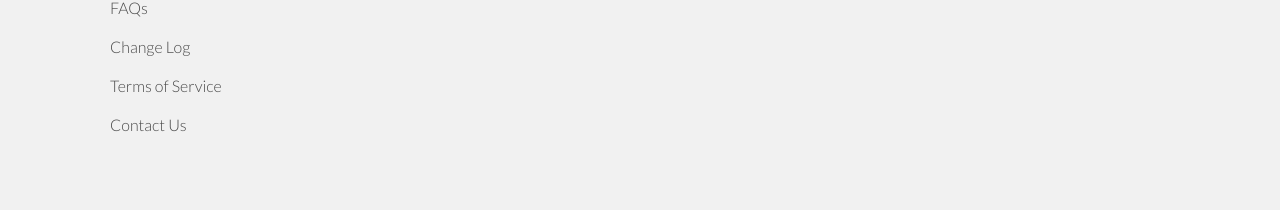
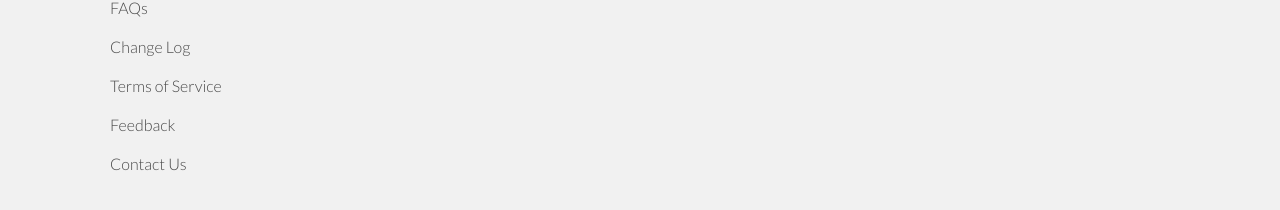
Before and after one commit to InternationalTradeAdministration/developerportal, a Jekyll site: the page built from _posts/2013-08-21-registration.markdown, in a window 1280 px wide. Shown: the part 551-761 px from the top of the page. Built offline with Jekyll 4.4.1, drawn with Linux system fonts in a browser that asks for light colours.

Commit message:
adding feedback link to sidebar

```diff
--- a/_layouts/body.html
+++ b/_layouts/body.html
@@ -48,6 +48,7 @@ Title: Body
         <p class="view"><a href="faq.html">FAQs</a></p>
         <p class="view"><a href="change-log.html">Change Log</a></p>
         <p class="view"><a href="tos.html">Terms of Service</a></p>
+        <p class="view"><a href="https://github.com/InternationalTradeAdministration/developerportal/issues">Feedback</a></p>
         <p class="view"><a href="mailto:DataServices@trade.gov">Contact Us</a></p>
 
         <!--<ul>
```
